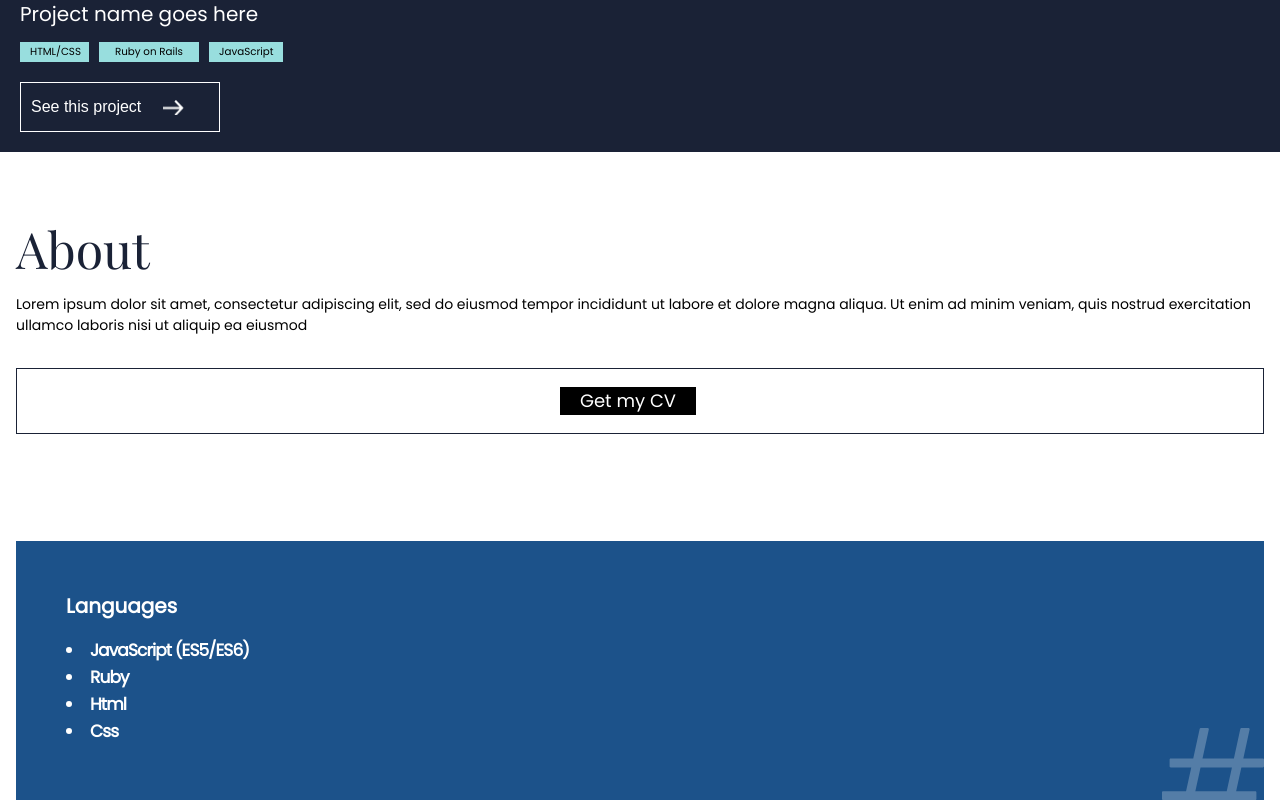
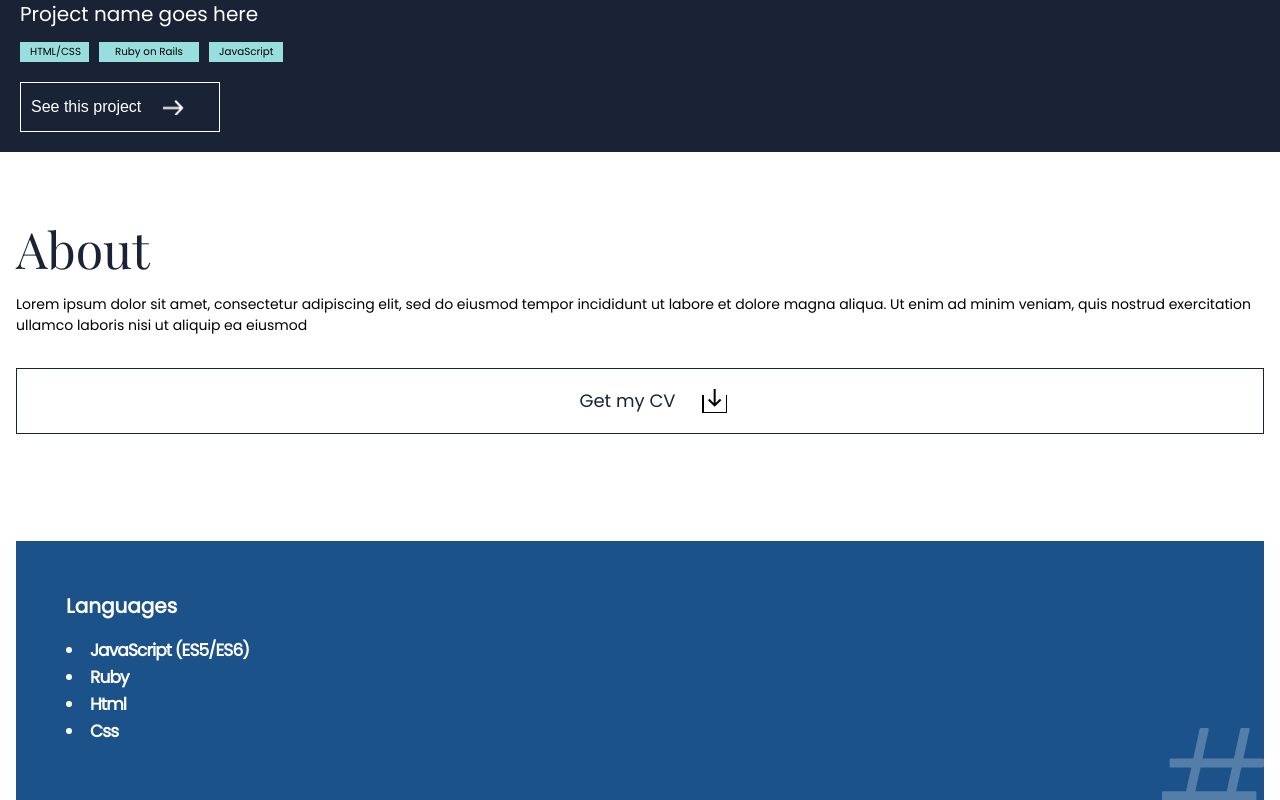
Before and after one commit to Ali-0111/Microverse_Portfolio, a website: page index.html in a window 1280 px wide. In both pictures the pointer is over the element "Get my CV". Shown: the part 6164-6964 px from the top of the page. Drawn offline with Linux system fonts and the light colour scheme.

Commit message:
problem with .cv-btn down soldved, active and hover state added

```diff
--- a/index.html
+++ b/index.html
@@ -6,6 +6,8 @@
     <meta name="viewport" content="width=device-width, initial-scale=1.0" />
     <title>Qurban Ali Safari</title>
     <link rel="stylesheet" href="./style.css" />
+    <!-- <link href="https://cdn.lineicons.com/4.0/lineicons.css" rel="stylesheet">   -->
+    </script>
   </head>
   <body>
   <header class="main-head">
@@ -155,7 +157,9 @@
           Lorem ipsum dolor sit amet, consectetur adipiscing elit, sed do eiusmod tempor incididunt ut labore et dolore magna aliqua. Ut enim ad minim veniam, quis nostrud exercitation ullamco laboris nisi ut aliquip ea eiusmod
         </p>
         <button class="cv-btn main-btn">
-          <span>Get my CV</span>
+          <!-- Get my CV
+          <i class="icon lni lni-download"></i> -->
+          <span class="btn-label">Get my CV</span>
           <div class="downbtn"></div>
         </button>
       </div>
--- a/style.css
+++ b/style.css
@@ -269,7 +269,21 @@ span {
 .cv-btn span {
   font-size: 1.8rem;
   color: #fff;
-  transition: all 250ms ease-in-out;
+  background-color: #1a2236;
+}
+
+.main-btn:hover .btn-label {
+  color: #1a2236;
+  background-color: white;
+}
+
+.main-btn:hover .btn-label {
+  color: #1a2236;
+  background-color: white;
+}
+
+.main-btn:hover .downbtn {
+  background: url("./icon/ic_download_black.svg");
 }
 
 .about-header {
@@ -281,9 +295,13 @@ span {
   background: url("./img/ic_download.svg");
   background-repeat: no-repeat;
   background-position: center;
-  width: 2.4rem;
+  width: 2.5rem;
   height: 2.4rem;
   object-fit: contain;
+}
+
+.icon {
+  color: #fff;
 }
 
 .text-about {
```
Also changed, not shown: icon/ic_download_black.svg (added).
